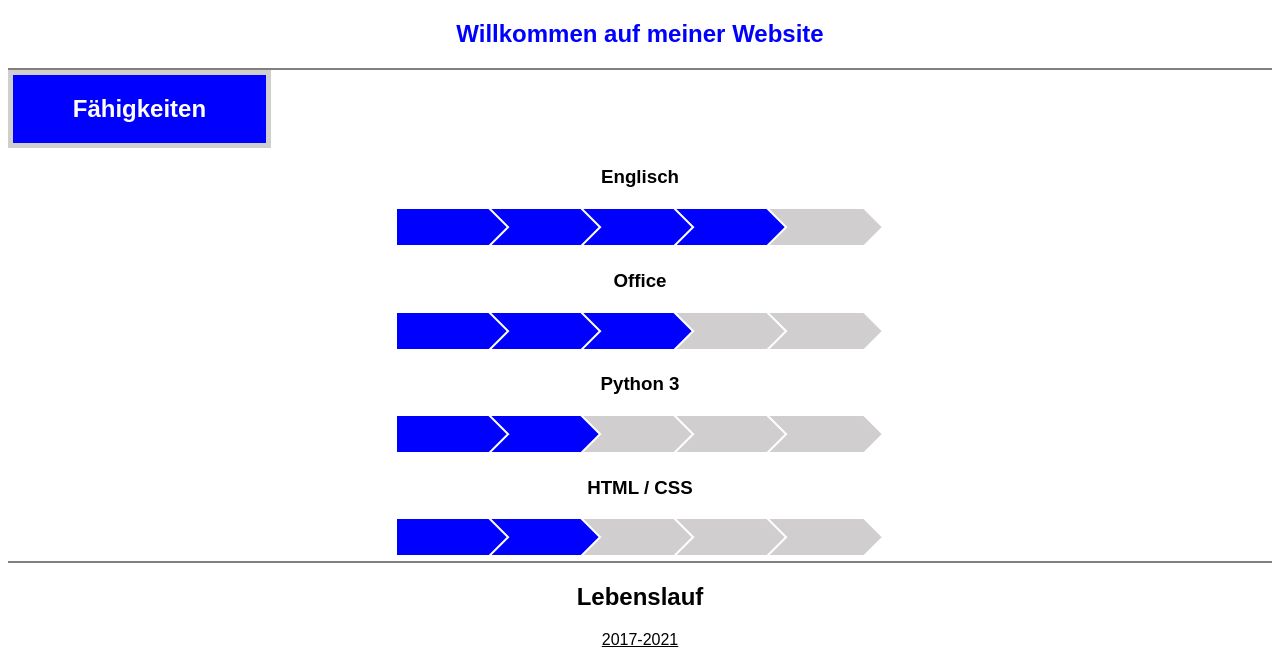
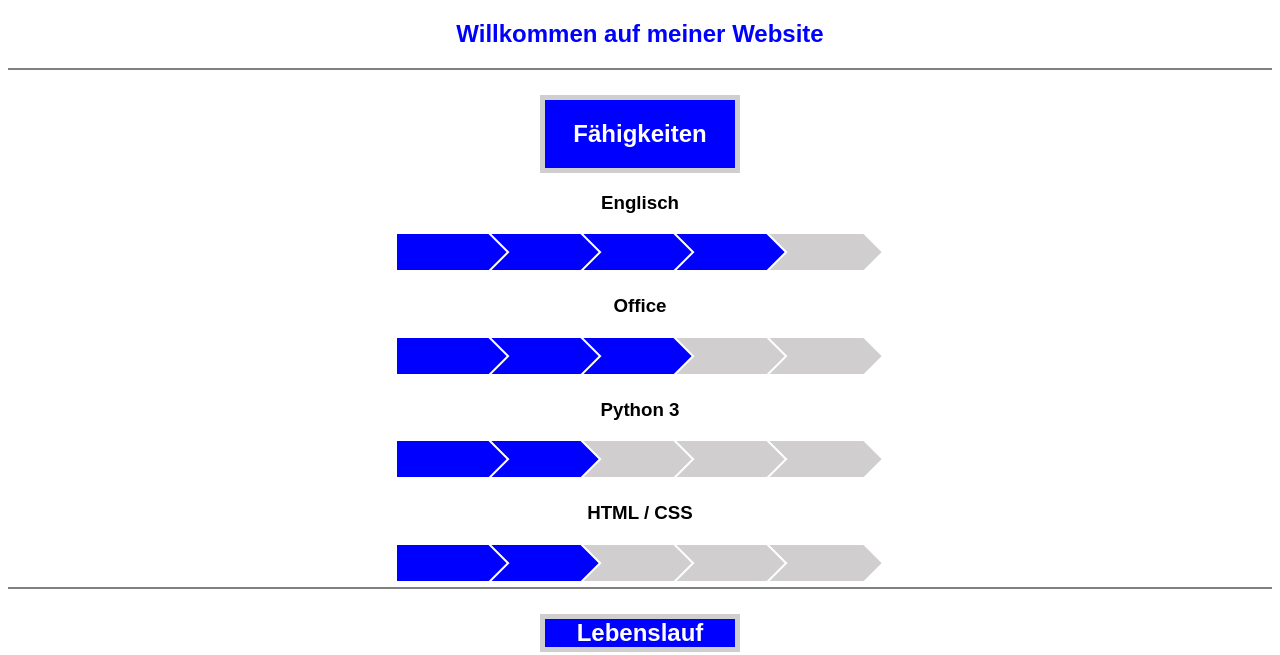
Before and after one commit to simply-max/online-CV, a plain HTML site: page index.html in a window 1280 px wide. Shown: the part 316-971 px from the top of the page. Drawn offline with Linux system fonts and the light colour scheme.

Commit message:
Align all "Kasten_Abschnitt"-class elements in center.

```diff
--- a/index.html
+++ b/index.html
@@ -23,36 +23,28 @@
 <!-- Fähigkeiten -->
     <div class="Abschnitt">
 
-      <div class="Fähigkeiten_Kasten">
+      <div class="Kasten_Abschnitt">
         <h2>Fähigkeiten</h2>
       </div>
 
-      <div class="Fähigkeiten_Englisch">
         <h3>Englisch</h3>
         <img src="image002.png" alt="4 von 5">
-      </div>
 
-      <div class="Fähigkeiten_Office">
         <h3>Office</h3>
         <img src="image003.png" alt="3 von 5">
-      </div>
 
-      <div class="Fähigkeiten_Python">
         <h3>Python 3</h3>
         <img src="image004.png" alt="2 von 5">
-      </div>
 
-      <div class="Fähigkeiten_HTML/CSS">
         <h3>HTML / CSS</h3>
         <img src="image004.png" alt="2 von 5">
-      </div>
 
     </div>
 
 <!-- Lebenslauf -->
     <div class="Abschnitt">
 
-      <h2>Lebenslauf</h2>
+      <h2 class="Kasten_Abschnitt">Lebenslauf</h2>
       <p class="underline">2017-2021</p>
       <p class="make_it_blue">Abitur</p>
       <p>Berufliches Gymnasium Markus-Schule</p>
@@ -70,7 +62,7 @@
 <!-- Erfahrungen -->
     <div class="Abschnitt">
 
-      <h2>Erfahrungen</h2>
+      <h2 class="Kasten_Abschnitt">Erfahrungen</h2>
       <h4>Praktika</h4>
       <p class="make_it_blue">Technisches Produktdesign</p>
       <a target="_blank" href="https://www.schulergroup.com ">Schulergroup</a>
@@ -88,7 +80,7 @@
 <!-- Interessen & Hobbys -->
     <div class="Abschnitt">
 
-      <h2>Interessen</h2>
+      <h2 class="Kasten_Abschnitt">Interessen</h2>
       <ul id="Liste_Interessen">
         <li>Programmieren</li>
         <img src="Programmieren.PNG" alt="Programmieren_">
--- a/main.css
+++ b/main.css
@@ -32,17 +32,13 @@
 }
 
 /* Fähigkeiten */
-.Fähigkeiten_Kasten{
-
+.Kasten_Abschnitt{
+  margin: auto;
+  margin-top: 2%;
   background-color: #0000FF;
   color: white;
-  height: 10%;
-  width: 20%;
+  width: 15%;
   border: 5px solid #D0CECE;
-}
-
-.h2{
-    border: 5px solid #0000FF;
 }
 
 .underline{
```
